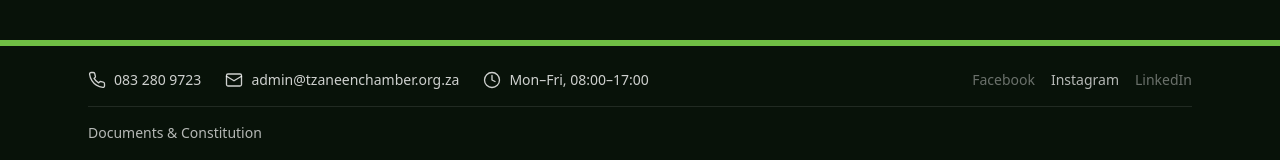
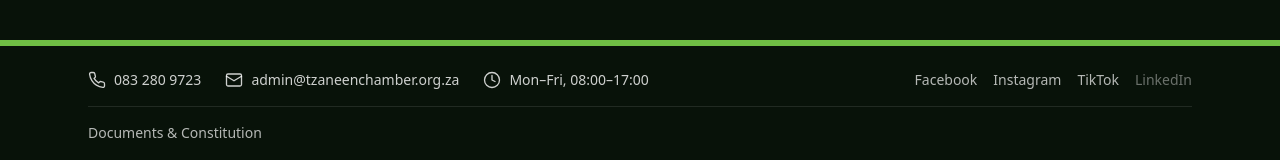
Before and after one commit to swart754wikus-netizen/Tzaneen-chamber-of-commerce, a Next.js app: page / in a window 1280 px wide. Shown: the part 2108-2268 px from the top of the page. Built offline with nearby package versions, Linux system fonts and the light colour scheme; no server answers; the database is empty.

Commit message:
Link real Facebook and TikTok profiles in the footer
LinkedIn stays an inert placeholder until a real URL is supplied.

```diff
--- a/src/components/layout/Footer.tsx
+++ b/src/components/layout/Footer.tsx
@@ -1,8 +1,12 @@
 import Link from "next/link";
 
 const socialLinks = [
-  { label: "Facebook", href: null },
+  {
+    label: "Facebook",
+    href: "https://www.facebook.com/profile.php?id=61590463737603",
+  },
   { label: "Instagram", href: "https://www.instagram.com/tzaneenchamber" },
+  { label: "TikTok", href: "https://www.tiktok.com/@tzaneen.chamber" },
   { label: "LinkedIn", href: null },
 ];
 
```
